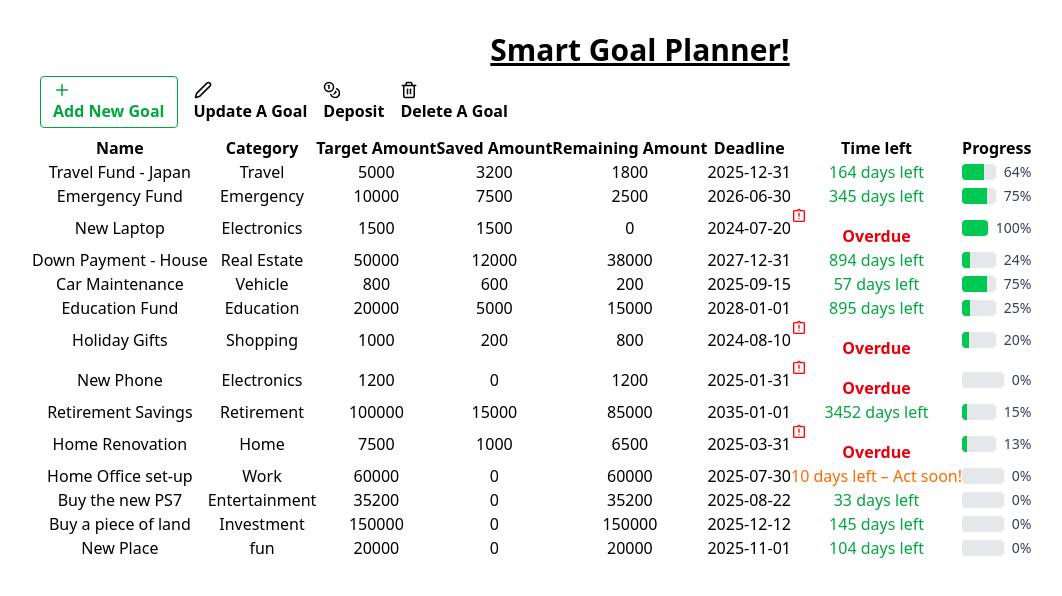
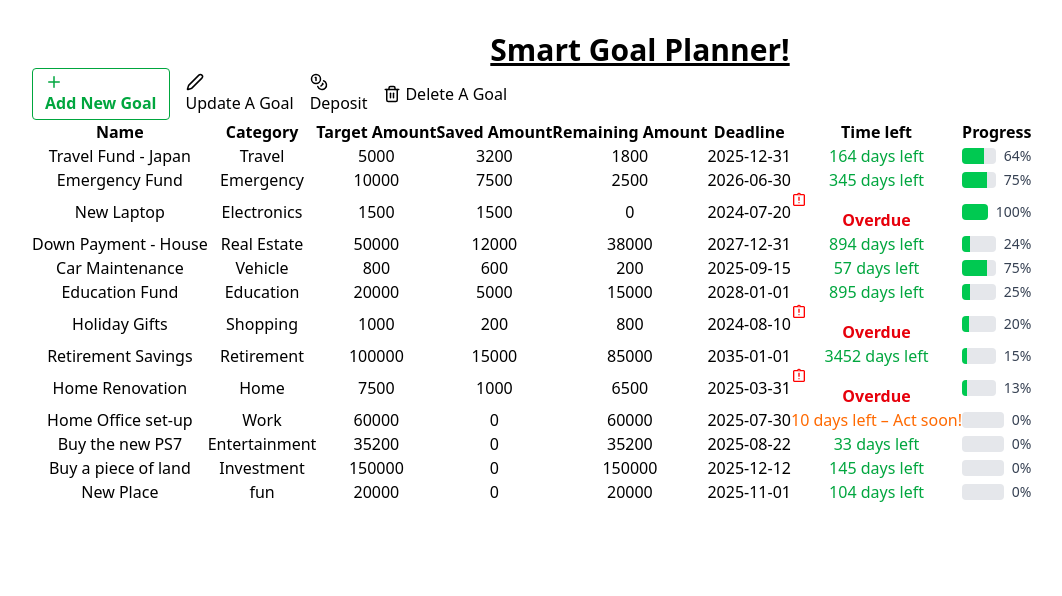
Before and after one commit to Ms-Njuguna/Smart-Goal-Planner, a React (Vite) app: page / in a window 1280 px wide. Shown: the top 596 px of the page, without its empty margins (0-1062 px from the left). Built offline with nearby package versions, Linux system fonts and the light colour scheme; data requests are answered from the project's data file.

Commit message:
Complete delete specific goal logic with dialog to allow choice of goal

```diff
--- a/db.json
+++ b/db.json
@@ -64,15 +64,6 @@
       "createdAt": "2024-07-01"
     },
     {
-      "id": "8",
-      "name": "New Phone",
-      "targetAmount": 1200,
-      "savedAmount": 0,
-      "category": "Electronics",
-      "deadline": "2025-01-31",
-      "createdAt": "2024-07-10"
-    },
-    {
       "id": "9",
       "name": "Retirement Savings",
       "targetAmount": 100000,
--- /dev/null
+++ b/src/components/DeleteGoalDialog.jsx
@@ -0,0 +1,54 @@
+// src/components/DeleteGoalDialog.jsx
+import React, { useState } from 'react';
+import { Dialog, DialogContent, DialogHeader, DialogTitle } from '@/components/ui/dialog';
+import { Trash2 } from 'lucide-react';
+
+function DeleteGoalDialog({ goals, onDelete }) {
+  const [open, setOpen] = useState(false);
+  const [selectedGoalId, setSelectedGoalId] = useState("");
+
+  const handleDelete = () => {
+    if (selectedGoalId) {
+      onDelete(selectedGoalId);
+      setOpen(false); // manually close the dialog
+    }
+  };
+
+  return (
+    <>
+       <button onClick={() => setOpen(true)} className="hover:text-red-600 flex items-center gap-1">
+           <Trash2 size={18} /> Delete A Goal
+       </button>
+
+       <Dialog open={open} onOpenChange={setOpen}>
+           <DialogContent>
+               <DialogHeader>
+                  <DialogTitle>Select a Goal to Delete</DialogTitle>
+               </DialogHeader>
+
+               <select
+               className="w-full border p-2 rounded"
+               value={selectedGoalId}
+               onChange={(e) => setSelectedGoalId(e.target.value)}
+               >
+                   <option value="">-- Select Goal --</option>
+                   {goals.map((goal) => (
+                       <option key={goal.id} value={goal.id}>
+                           {goal.name} - {goal.category}
+                       </option>
+                    ))}
+                </select>
+
+                <button
+                    onClick={handleDelete}
+                    className="mt-4 bg-red-600 text-white px-4 py-2 rounded hover:bg-red-700"
+                >
+                Confirm Delete
+                </button>
+            </DialogContent>
+        </Dialog>
+    </>
+  );
+}
+
+export default DeleteGoalDialog;
--- a/src/components/GoalContainer.jsx
+++ b/src/components/GoalContainer.jsx
@@ -1,24 +1,22 @@
 import React, {useState} from "react";
 import Goal from "./Goal";
 import AddGoalDialog from "./AddGoalDialog";
-import { Edit2, Trash2, Coins } from 'lucide-react';
+import DeleteGoalDialog from "./DeleteGoalDialog";
+import { Edit2, Coins } from 'lucide-react';
 
 function GoalContainer({ goals, onAdd, savedAmount, onUpdate, onDelete }) {
     const [openDialog, setOpenDialog] = useState(false);
 
     return (
-        <table>
-            <thead>
-                <tr>
-                    <th colSpan="8" className="p-2 text-left bg-white">
+        <>
            <div className="flex gap-4 items-center">
                <AddGoalDialog onAdd={onAdd} savedAmount={savedAmount} open={openDialog} setOpen={setOpenDialog} />
                <button onClick={onUpdate} className="hover:text-yellow-600"><Edit2 size={18} /> Update A Goal</button>
                <button  title="Make Deposit" className="hover:text-yellow-600"><Coins size={18} /> Deposit</button>
-                            <button onClick={onDelete} className="hover:text-red-600"><Trash2 size={18} /> Delete A Goal</button>
+               <DeleteGoalDialog goals={goals} onDelete={onDelete} />
            </div>
-                    </th>
-                </tr>
+           <table>
+              <thead>
                   <tr>
                      <th>Name</th>
                      <th>Category</th>
@@ -47,6 +45,7 @@ function GoalContainer({ goals, onAdd, savedAmount, onUpdate, onDelete }) {
                    })}
             </tbody>
         </table>
+        </>
     )
 };
 
```
Lines whose indentation alone changed are shown as unchanged.
